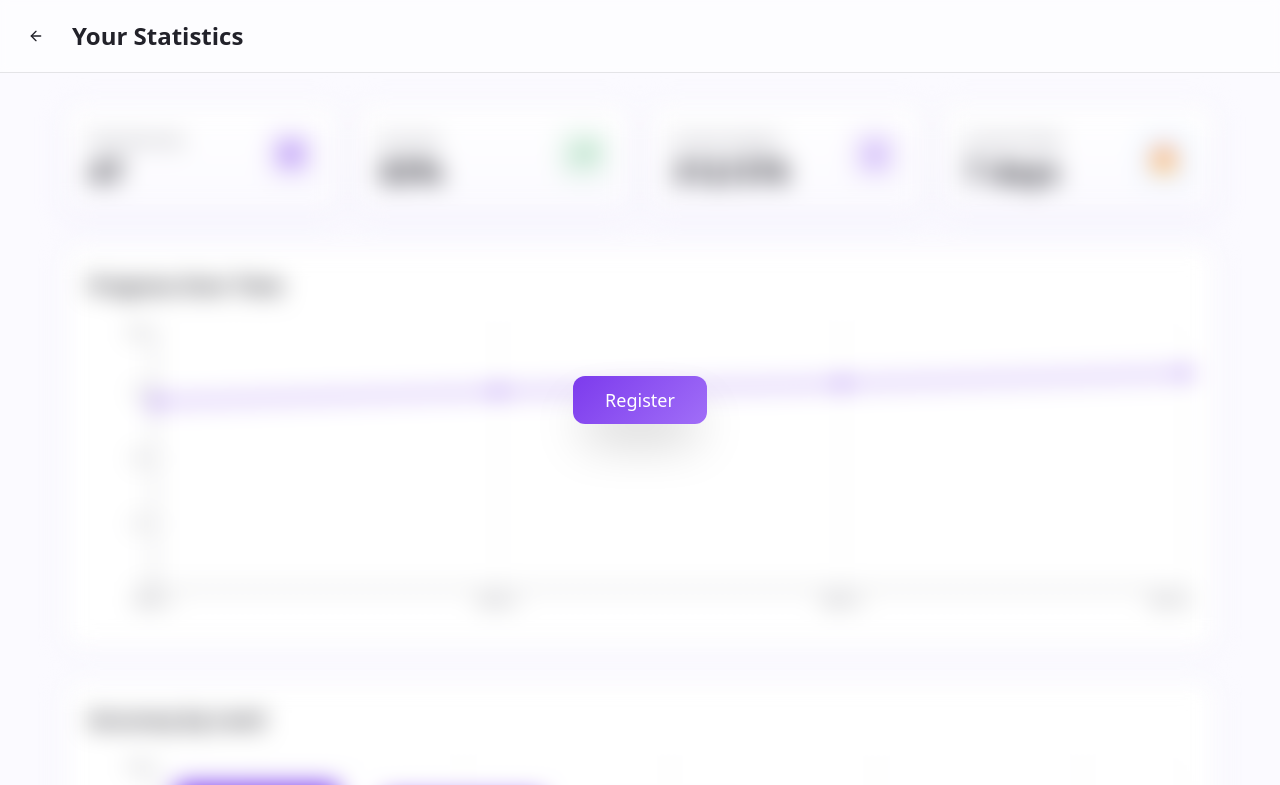
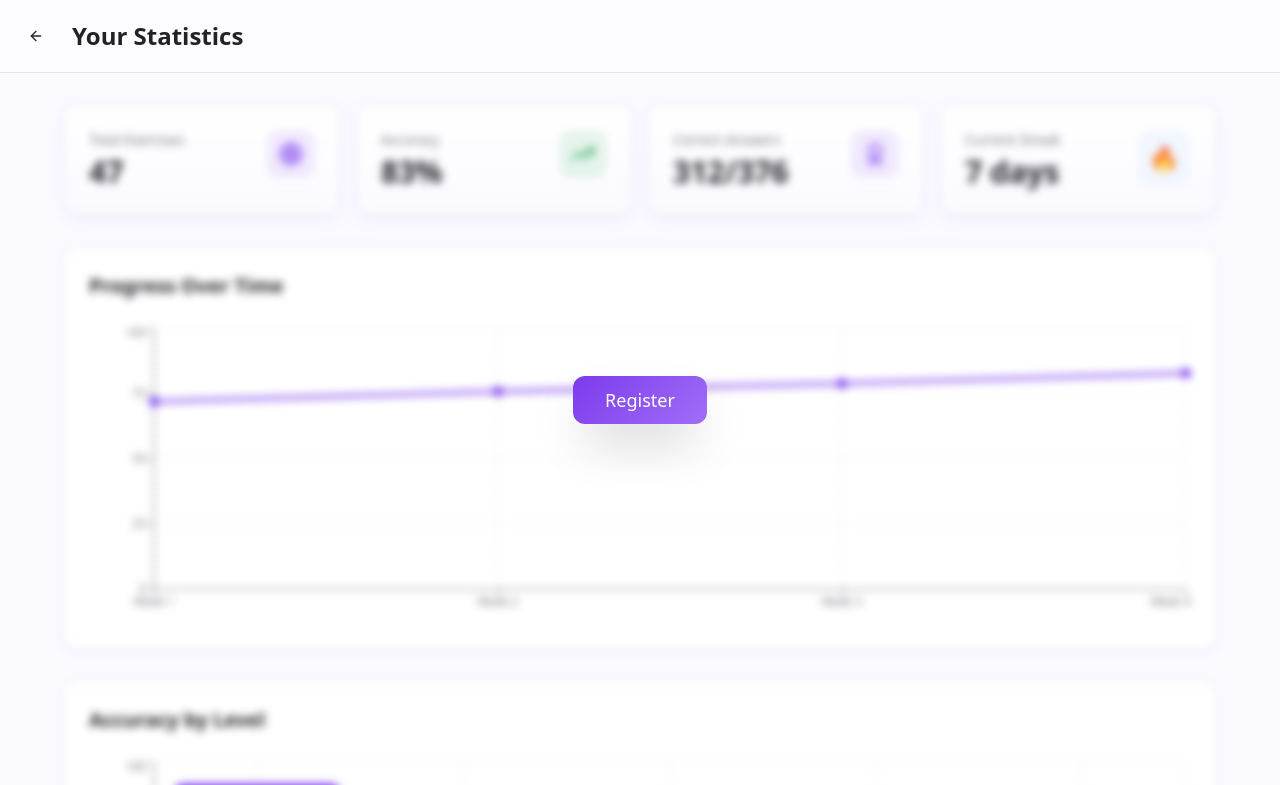
Before and after one commit to Teamleadsky-com/infinitegrammar-frontend, a React (Vite) app: page /statistics in a window 1280 px wide. Shown: the top 785 px of the page. Built offline with nearby package versions, Linux system fonts and the light colour scheme; the HTML template or start-up script is replaced by a standard one.

Commit message:
Blurred stats, less blur

```diff
--- a/src/pages/Statistics.tsx
+++ b/src/pages/Statistics.tsx
@@ -68,7 +68,7 @@ const Statistics = () => {
       </header>
 
       {/* Main Content - Blurred */}
-      <main className="container mx-auto px-4 py-8 blur-md pointer-events-none">
+      <main className="container mx-auto px-4 py-8 blur-sm pointer-events-none">
         <div className="max-w-6xl mx-auto space-y-8">
           {/* Overview Cards */}
           <div className="grid grid-cols-1 md:grid-cols-2 lg:grid-cols-4 gap-4 animate-fade-in">
```
